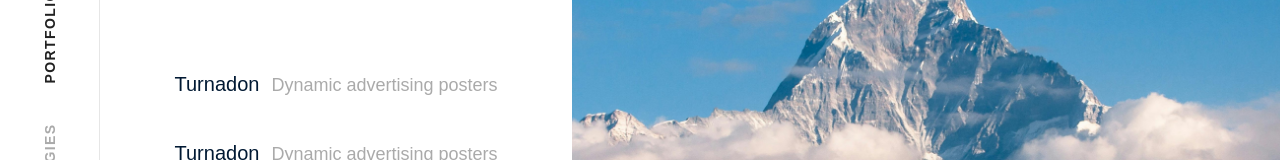
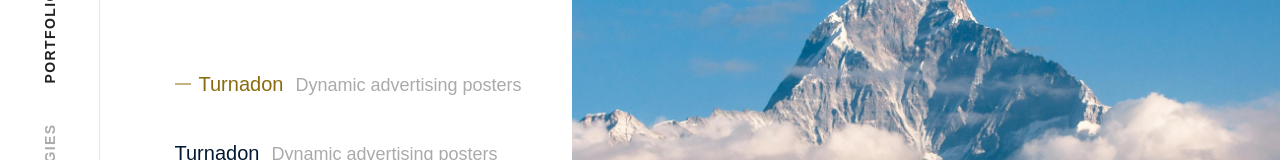
Before and after one commit to ArturDBW/newPortfolioApp, a Next.js app in the folder frontend/: page /portfolio in a window 1280 px wide. Shown: the part 247-407 px from the top of the page. Built offline with nearby package versions, Linux system fonts and the light colour scheme.

Commit message:
add active styles

```diff
--- a/frontend/app/portfolio/page.tsx
+++ b/frontend/app/portfolio/page.tsx
@@ -1,7 +1,7 @@
 "use client";
 
 import Image from "next/image";
-import { useState } from "react";
+import { useRef, useState } from "react";
 
 export default function Page() {
   const liStyles =
@@ -30,34 +30,63 @@ export default function Page() {
 
   const [activeImage, setActiveImage] = useState(items[0].image);
   const [showGreyWipe, setShowGreyWipe] = useState(false);
+  const timeoutsRef = useRef<number[]>([]);
 
+  const clearAllTimeouts = () => {
+    timeoutsRef.current.forEach((t) => clearTimeout(t));
+    timeoutsRef.current = [];
+  };
   const changeImage = (img: string) => {
-    setShowGreyWipe(true); // maska wjeżdża
+    // anuluj wszystkie poprzednie timeouty
+    clearAllTimeouts();
 
-    // Po szybkim wjeździe (0.2s) zmieniamy obraz
-    setTimeout(() => setActiveImage(img), 350);
+    // rozpocznij animację
+    setShowGreyWipe(true);
 
-    // Po ~1s od początku animacja wyjeżdża
-    setTimeout(() => setShowGreyWipe(false), 800);
+    // timeout do zmiany obrazka po wjeździe maski
+    const t1 = window.setTimeout(() => {
+      setActiveImage(img);
+    }, 350); // dopasowane do duration-500
+
+    // timeout do wyjazdu maski po ~1s
+    const t2 = window.setTimeout(() => {
+      setShowGreyWipe(false);
+    }, 700);
+
+    timeoutsRef.current.push(t1, t2);
   };
   return (
     <div className="flex w-full">
       <div className="flex flex-2 flex-col items-center justify-center bg-white">
         <ul className="space-y-10 text-[#011933]">
-          {items.map((item) => (
+          {items.map((item) => {
+            const isActive = item.image === activeImage;
+
+            return (
               <li
                 key={item.id}
-              className={liStyles}
+                className={`${liStyles} ${
+                  isActive ? "translate-x-6 before:opacity-100" : ""
+                }`}
                 onMouseEnter={() => changeImage(item.image)}
               >
-              <span className="mr-3 text-xl transition-all group-hover:text-[#8A6B0C]">
+                <span
+                  className={`mr-3 text-xl transition-all group-hover:text-[#8A6B0C] ${
+                    isActive ? "text-[#8A6B0C]" : ""
+                  }`}
+                >
                   {item.title}
                 </span>
-              <span className="text-lg text-[#aaa] transition-all group-hover:text-[#8d8d8d]">
+                <span
+                  className={`text-lg text-[#aaa] transition-all group-hover:text-[#8d8d8d] ${
+                    isActive ? "text-[#8d8d8d]" : ""
+                  }`}
+                >
                   {item.desc}
                 </span>
               </li>
-          ))}
+            );
+          })}
         </ul>
       </div>
       <div className="flex-3">
```
Lines whose indentation alone changed are shown as unchanged.
